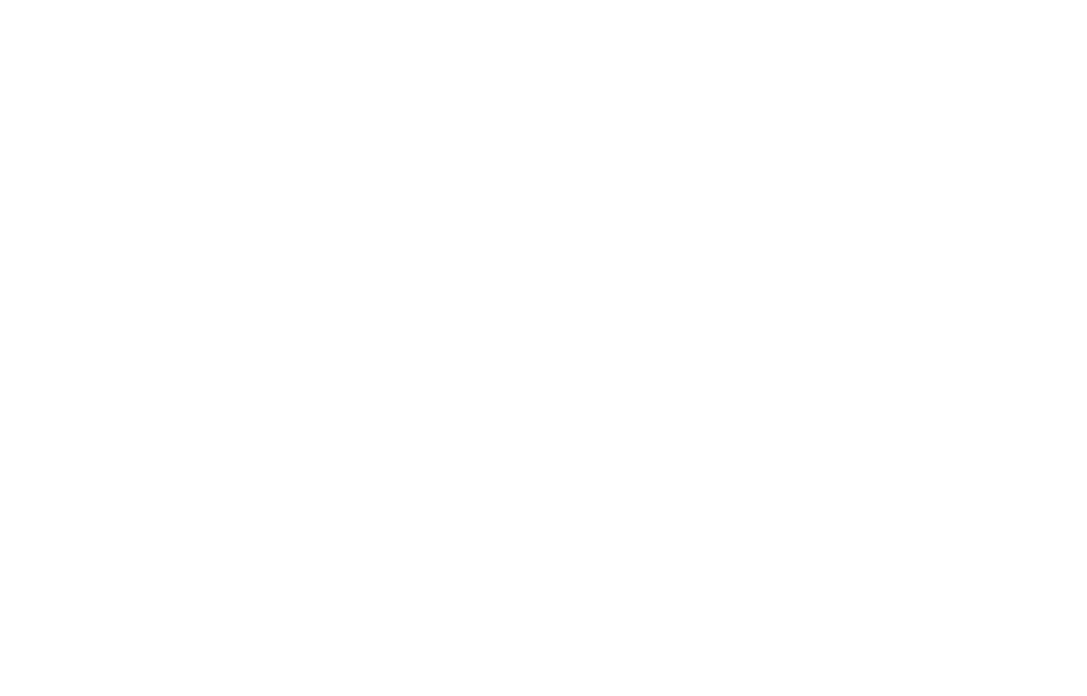
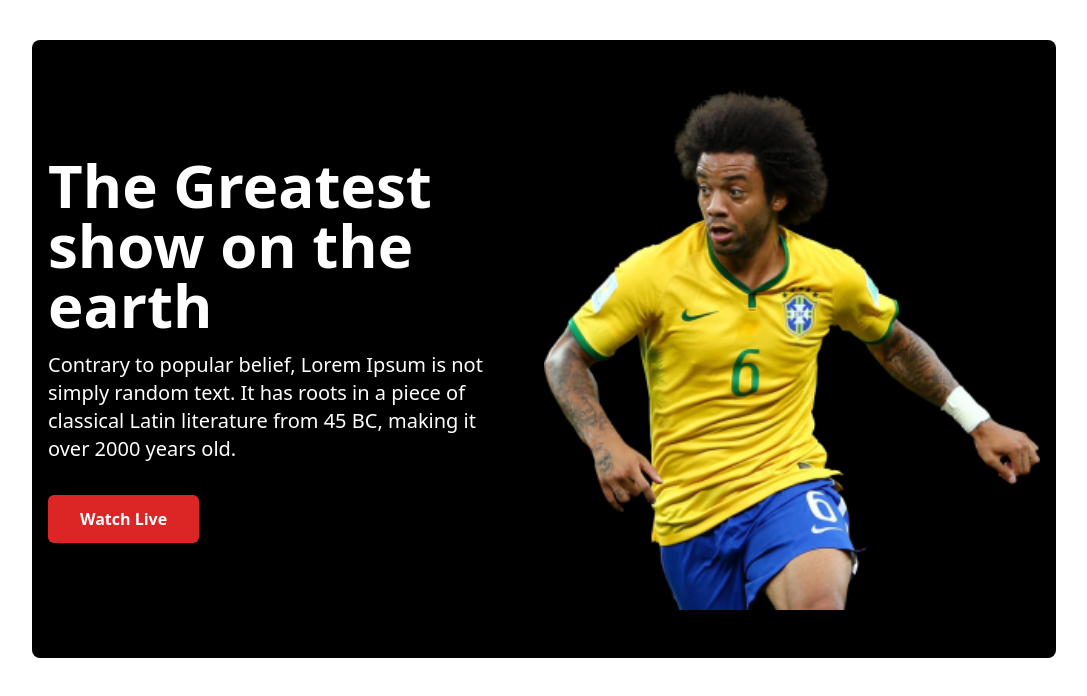
Before and after one commit to amdadislam01/world-cup, a plain HTML site: page index.html in a window 1280 px wide. Shown: the whole page, without its empty margins (96-1183 px from the left). Drawn offline with nearby package versions, Linux system fonts and the light colour scheme.

Commit message:
Header and Banner section compate

```diff
--- a/index.html
+++ b/index.html
@@ -4,8 +4,53 @@
     <meta charset="UTF-8">
     <meta name="viewport" content="width=device-width, initial-scale=1.0">
     <title>world-cup</title>
+    <script src="https://cdn.tailwindcss.com"></script>
+    <!-- Font Awesome for icons -->
+    <link rel="stylesheet" href="https://cdnjs.cloudflare.com/ajax/libs/font-awesome/6.4.0/css/all.min.css">
+    <style>
+        .content-container {
+            width: 80%;
+            max-width: 1320px;
+            margin-left: auto;
+            margin-right: auto;
+        }
+
+        @media (max-width: 1024px) {
+            .content-container {
+                width: 90%;
+            }
+        }
+
+        @media (max-width: 768px) {
+            .content-container {
+                width: 95%;
+            }
+        }
+    </style>
 </head>
-<body>
+<body class=" font-sans">
+    <!-- Header/Banner Section  -->
+    <div class="content-container">
+        <header class="bg-black text-white rounded-lg mt-10">
+            <div class="max-w-7xl mx-auto px-4 py-12 md:flex items-center">
+                <!-- Text Content -->
+                <div class="md:w-1/2 md:pr-8">
+                    <h1 class="text-4xl md:text-6xl font-bold mb-4">The Greatest show on the earth</h1>
+                    <p class="text-lg md:text-xl mb-8">
+                        Contrary to popular belief, Lorem Ipsum is not simply random text. It has roots in a piece of
+                        classical Latin literature from 45 BC, making it over 2000 years old.
+                    </p>
+                    <button
+                        class="bg-red-600 hover:bg-red-700 text-white font-bold py-3 px-8 rounded-md transition duration-300">
+                        Watch Live
+                    </button>
+                </div>
 
+                <!-- Image Side -->
+                <div class="md:w-1/2 mt-8 md:mt-0">
+                    <img src="assets/Banner Image.png" alt="Football match" class="w-full h-auto rounded-lg shadow-lg">
+                </div>
+            </div>
+        </header>
 </body>
 </html>
```
